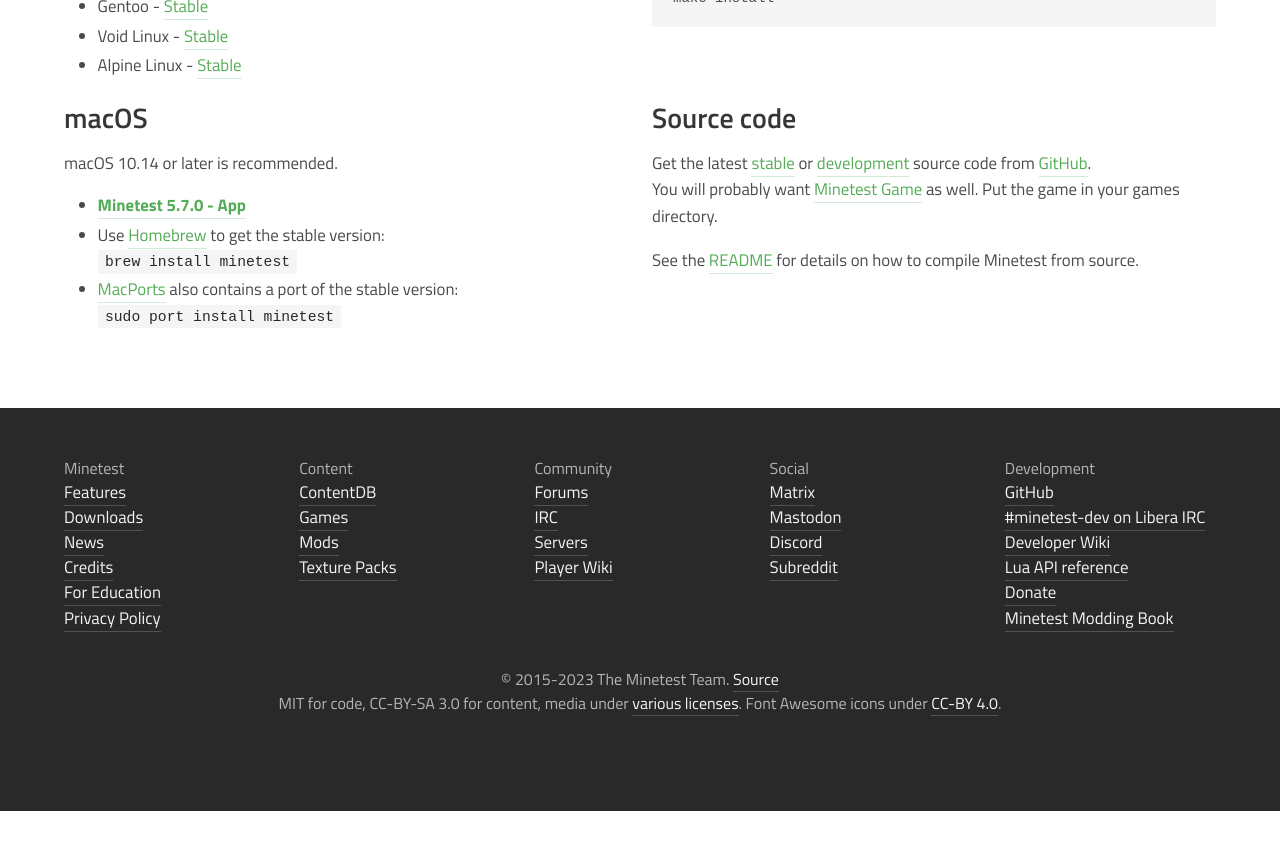
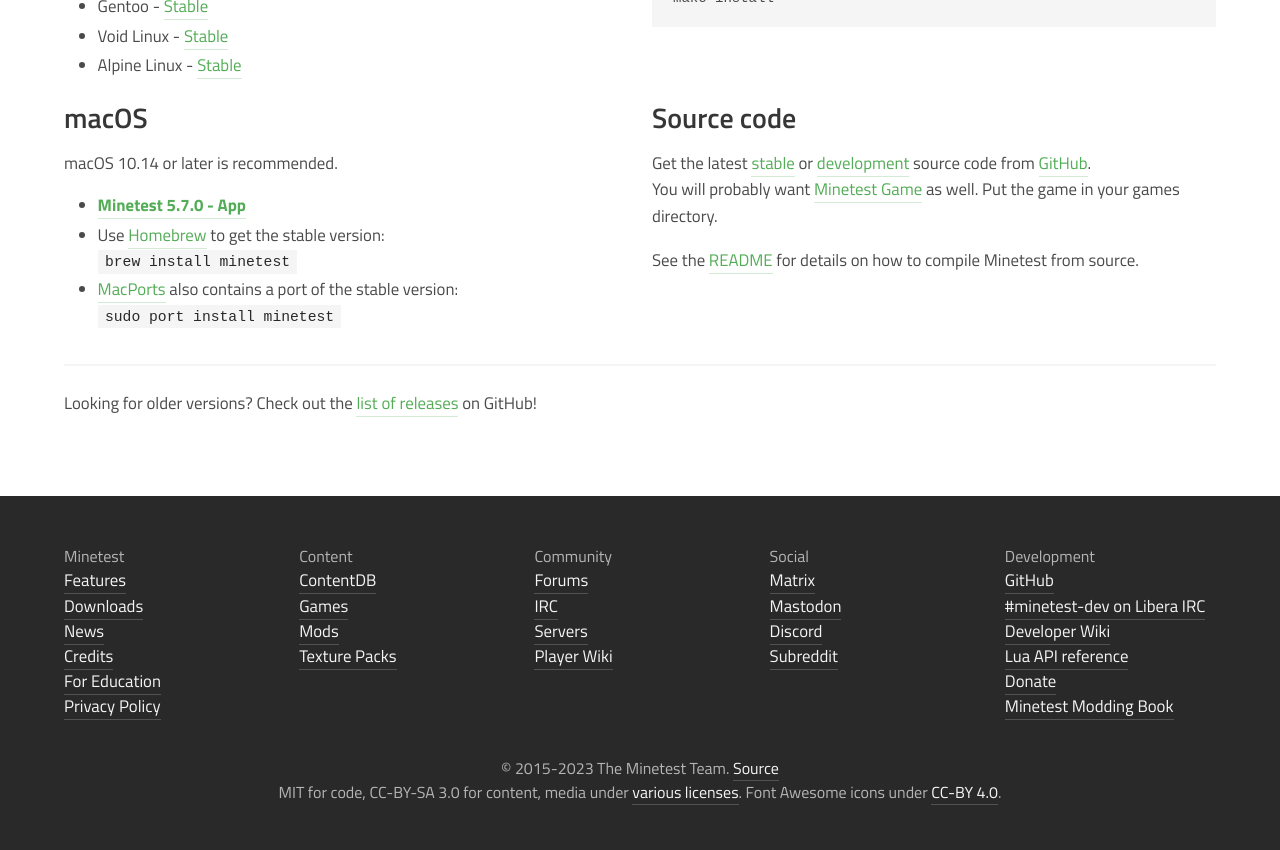
Before and after one commit to minetest/minetest.github.io, a Jekyll site: the page built from downloads.html, in a window 1280 px wide and 900 px high, scrolled down 1282 px. Shown: the top 850 px of the window. Built offline with Jekyll 4.4.1, drawn with Linux system fonts in a browser that asks for light colours; comment, search, counter and statistics services are not loaded; before the commit the page ends 2093 px from its top, so only the background shows below that.

Commit message:
Add link to GitHub release page for older releases

```diff
--- a/downloads.html
+++ b/downloads.html
@@ -169,8 +169,13 @@ make install
           See the <a href="https://github.com/minetest/minetest/blob/master/README.md">README</a>
           for details on how to compile Minetest from source.
         </p>
-
       </div>
+    </div>
+    <div>
+      <hr>
+      <p>
+        Looking for older versions? Check out the <a href="https://github.com/minetest/minetest/releases">list of releases</a> on GitHub!
+      </p>
     </div>
   </div>
 </section>
```
